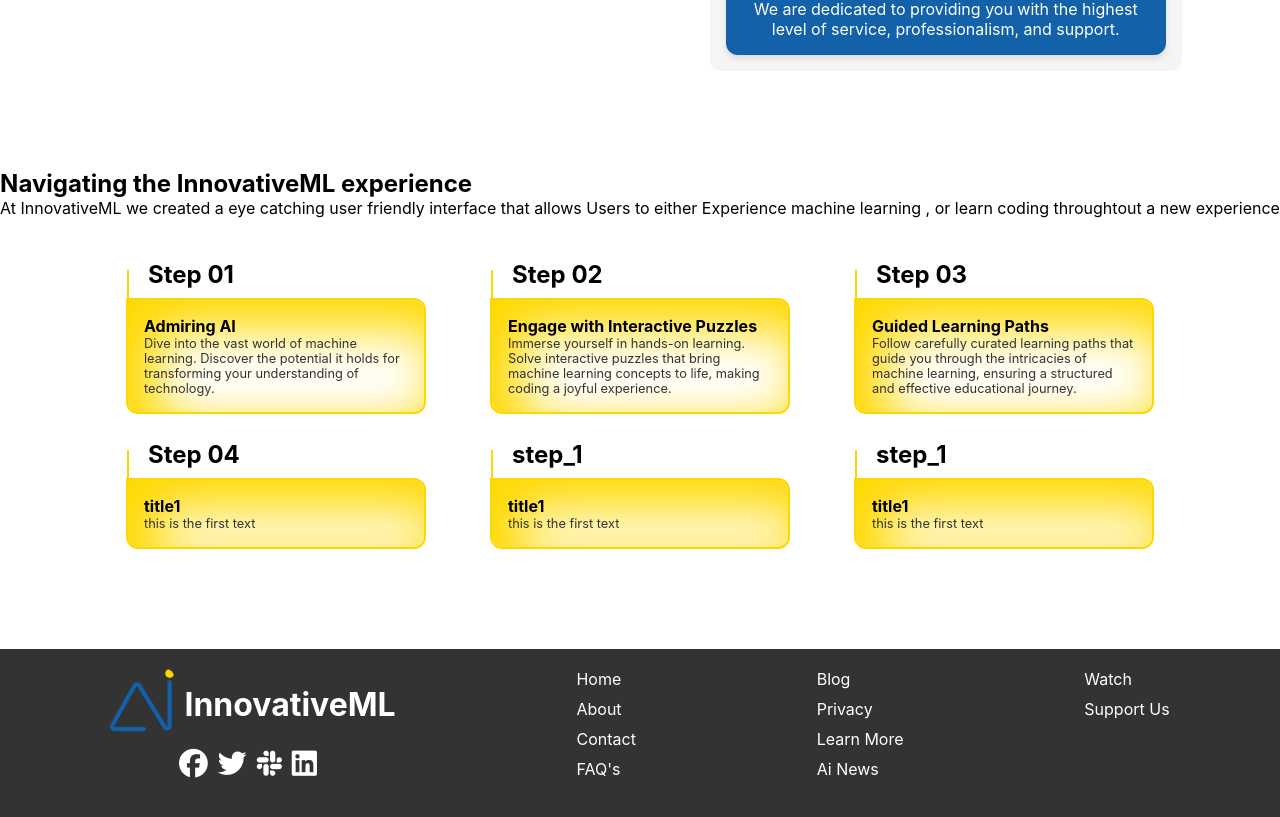
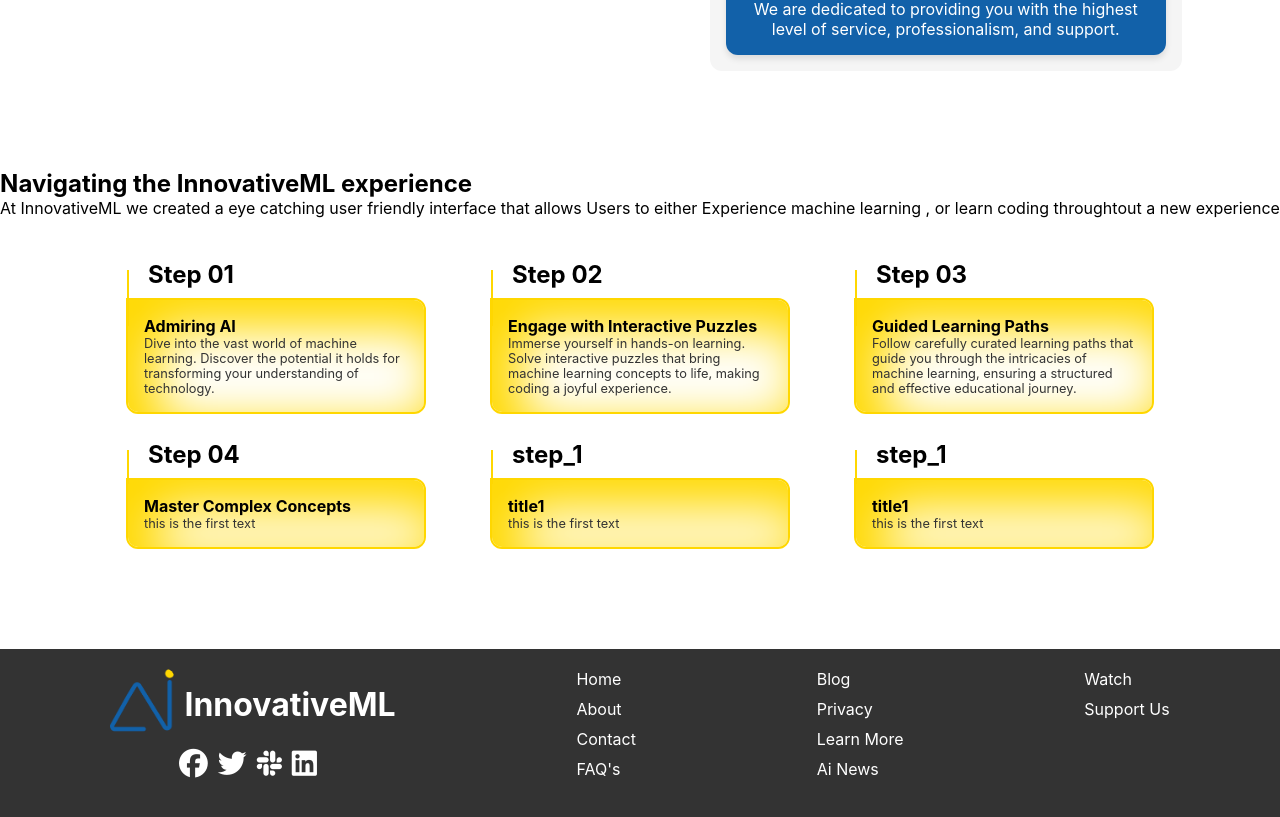
Before and after one commit to AhmadSerhall/innovativeML, a React (Create React App) app in the folder frontend/: page /about in a window 1280 px wide. Shown: the part 983-1800 px from the top of the page. Built offline with nearby package versions, Linux system fonts and the light colour scheme.

Commit message:
changed title for card 4

```diff
--- a/frontend/src/components/Experience/index.jsx
+++ b/frontend/src/components/Experience/index.jsx
@@ -12,7 +12,7 @@ const Experience = () => {
         <CardExperience step={"Step 01"} title={"Admiring AI"} text={"Dive into the vast world of machine learning. Discover the potential it holds for transforming your understanding of technology."} />
         <CardExperience step={"Step 02"} title={"Engage with Interactive Puzzles"} text={"Immerse yourself in hands-on learning. Solve interactive puzzles that bring machine learning concepts to life, making coding a joyful experience."} />
         <CardExperience step={"Step 03"} title={" Guided Learning Paths"} text={"Follow carefully curated learning paths that guide you through the intricacies of machine learning, ensuring a structured and effective educational journey."} />
-        <CardExperience step={"Step 04"} title={"title1"} text={"this is the first text"} />
+        <CardExperience step={"Step 04"} title={" Master Complex Concepts"} text={"this is the first text"} />
         <CardExperience step={"step_1"} title={"title1"} text={"this is the first text"} />
         <CardExperience step={"step_1"} title={"title1"} text={"this is the first text"} />
 
```
